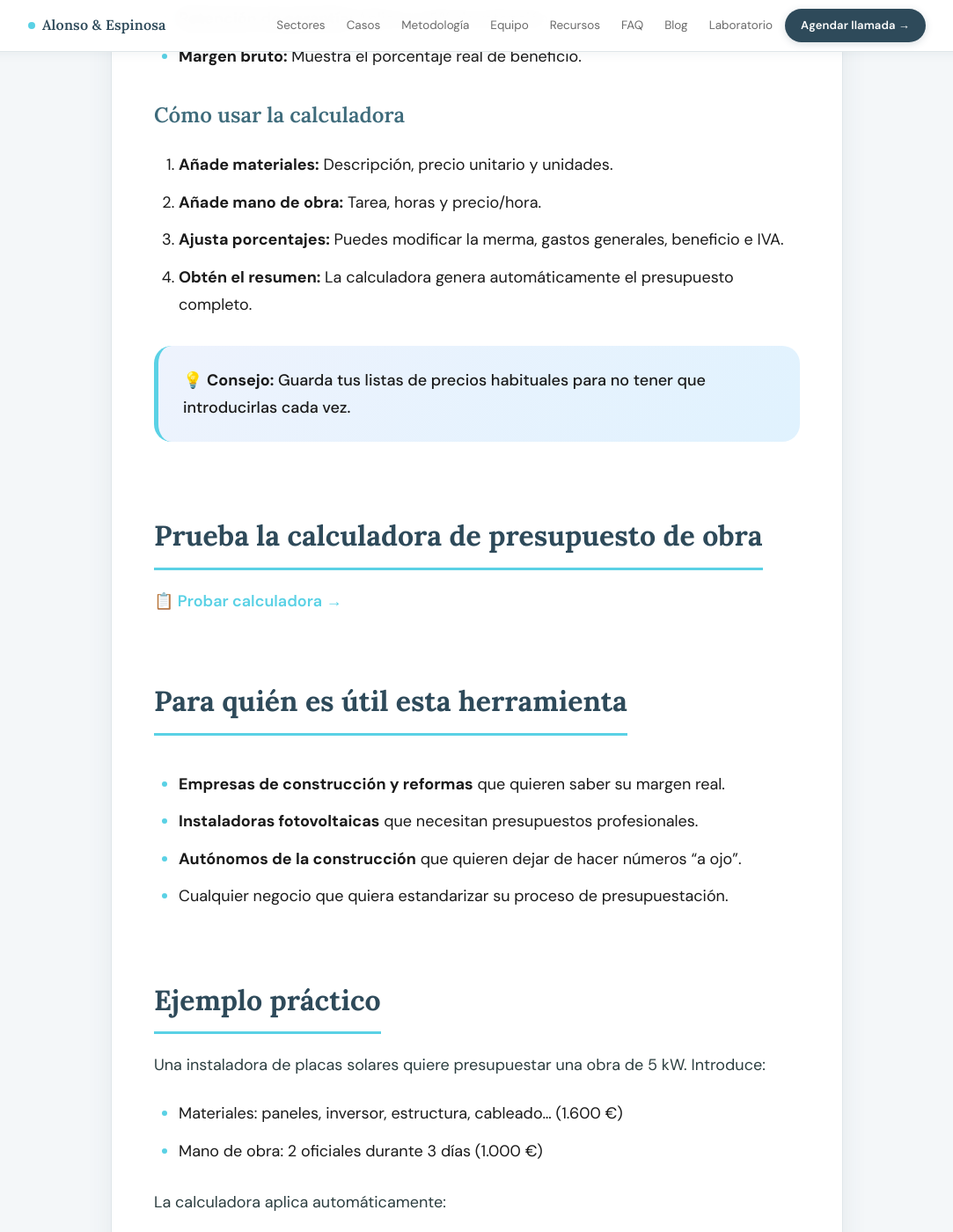
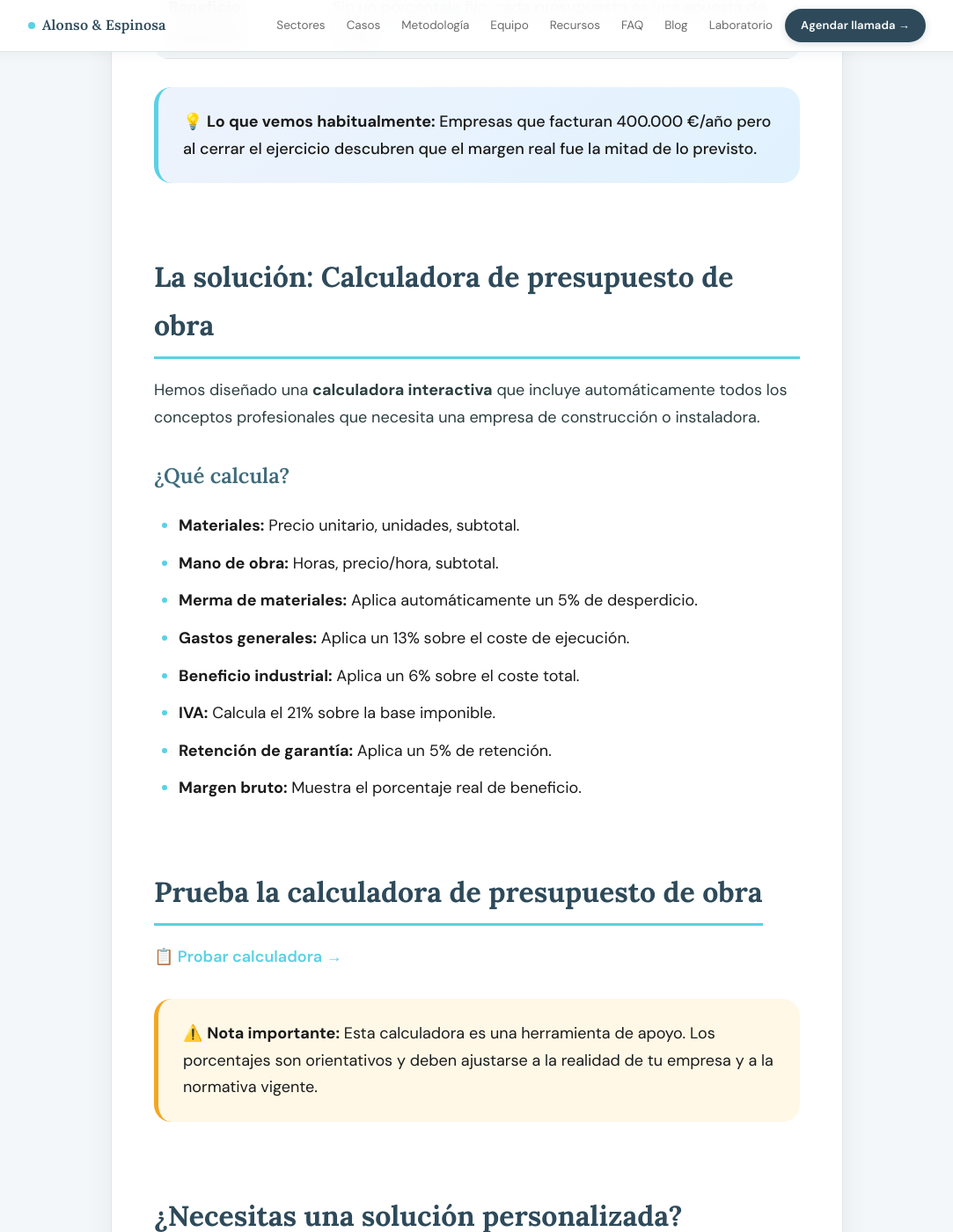
Before and after one commit to alauriela/alonsoespinosa-web, a Jekyll site: the page built from _posts/2026-04-17-presupuesto-obra-construccion.md, in a window 1280 px wide and 1400 px high, scrolled down 1997 px. Shown: the whole window at 88% size, without its empty margins (98-1181 px from the left). Built offline with Jekyll 4.4.1, drawn with Linux system fonts in a browser that asks for light colours; our own code applies the rules of GitHub Pages for plain Markdown files; some of the changed text lies outside the part shown.

Commit message:
Update 2026-04-17-presupuesto-obra-construccion.md

```diff
--- a/_posts/2026-04-17-presupuesto-obra-construccion.md
+++ b/_posts/2026-04-17-presupuesto-obra-construccion.md
@@ -38,41 +40,9 @@ Hemos diseñado una **calculadora interactiva** que incluye automáticamente tod
 - **Retención de garantía:** Aplica un 5% de retención.
 - **Margen bruto:** Muestra el porcentaje real de beneficio.
 
-### Cómo usar la calculadora
-
-1. **Añade materiales:** Descripción, precio unitario y unidades.
-2. **Añade mano de obra:** Tarea, horas y precio/hora.
-3. **Ajusta porcentajes:** Puedes modificar la merma, gastos generales, beneficio e IVA.
-4. **Obtén el resumen:** La calculadora genera automáticamente el presupuesto completo.
-
-<div class="tip">
-💡 <strong>Consejo:</strong> Guarda tus listas de precios habituales para no tener que introducirlas cada vez.
-</div>
-
 ## Prueba la calculadora de presupuesto de obra
 
 <a href="/presupuesto-obra.html" class="btn-cta">📋 Probar calculadora →</a>
-
-## Para quién es útil esta herramienta
-
-- **Empresas de construcción y reformas** que quieren saber su margen real.
-- **Instaladoras fotovoltaicas** que necesitan presupuestos profesionales.
-- **Autónomos de la construcción** que quieren dejar de hacer números "a ojo".
-- Cualquier negocio que quiera estandarizar su proceso de presupuestación.
-
-## Ejemplo práctico
-
-Una instaladora de placas solares quiere presupuestar una obra de 5 kW. Introduce:
-
-- Materiales: paneles, inversor, estructura, cableado... (1.600 €)
-- Mano de obra: 2 oficiales durante 3 días (1.000 €)
-
-La calculadora aplica automáticamente:
-- Merma (5%) → 80 €
-- Gastos generales (13%) → 350 €
-- Beneficio industrial (6%) → 162 €
-
-**Resultado:** Presupuesto final de 3.692 € con un margen bruto del 21%.
 
 <div class="warning">
 ⚠️ <strong>Nota importante:</strong> Esta calculadora es una herramienta de apoyo. Los porcentajes son orientativos y deben ajustarse a la realidad de tu empresa y a la normativa vigente.
```
Also changed, not shown: other parts of _posts/2026-04-17-presupuesto-obra-construccion.md (+2 -0 lines).
